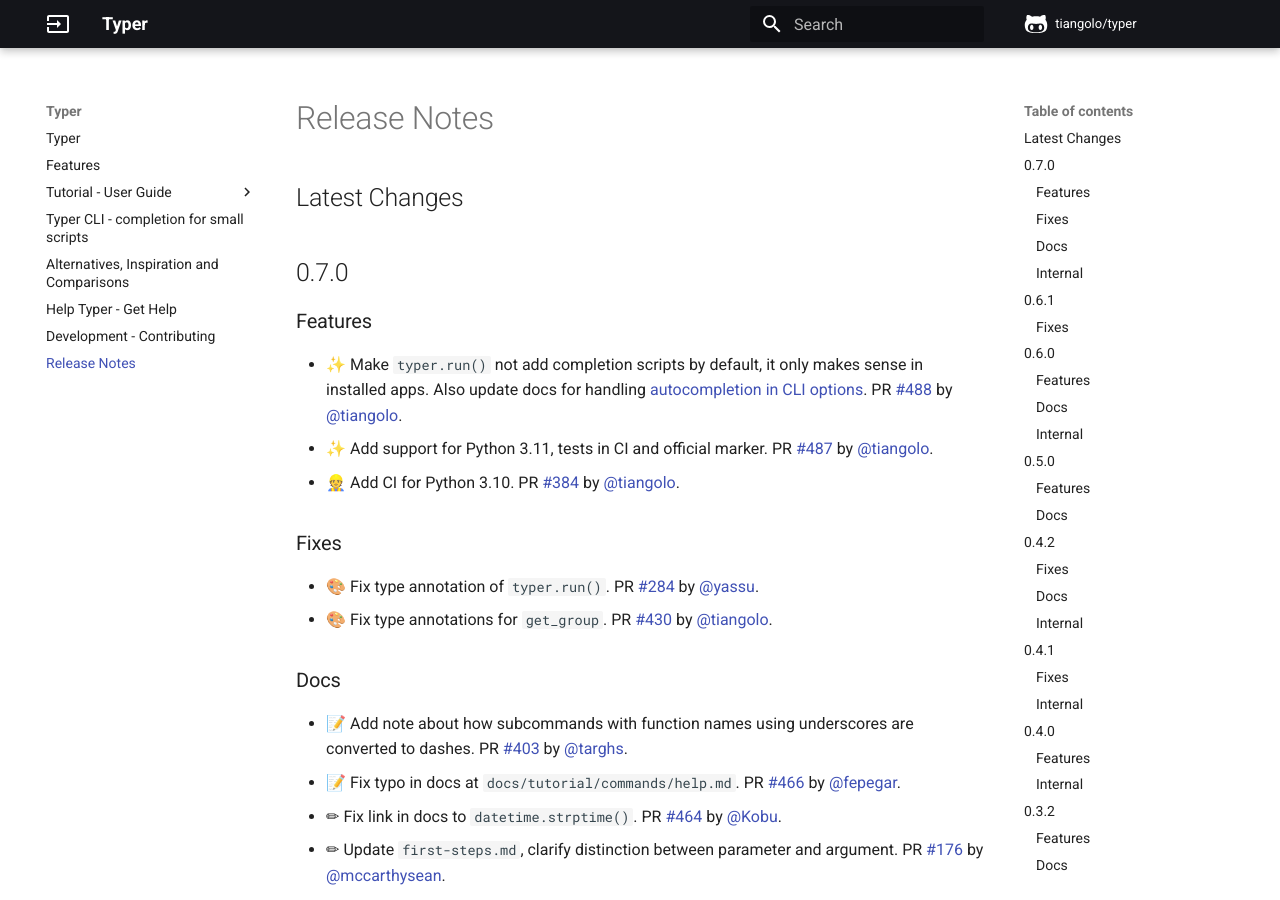
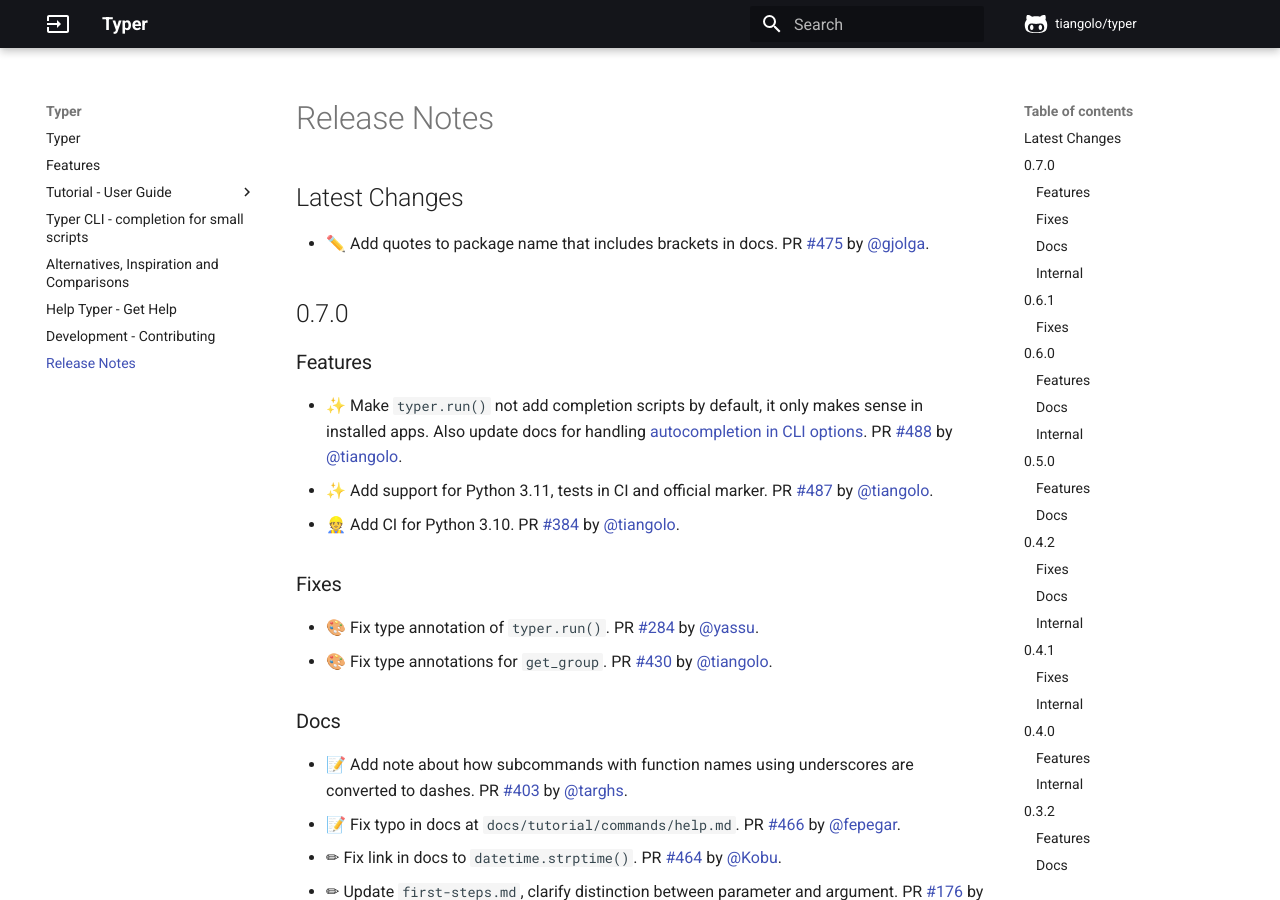
Before and after one commit to RED0731/red_pythonTyper, an MkDocs documentation site: the page built from docs/release-notes.md, in a window 1280 px wide and 900 px high. Built offline with MkDocs 1.6.1 and Material for MkDocs 9.7.7, drawn with Linux system fonts in a browser that asks for light colours; comment, search, counter and statistics services are not loaded.

Commit message:
📝 Update release notes

```diff
--- a/docs/release-notes.md
+++ b/docs/release-notes.md
@@ -1,5 +1,6 @@
 ## Latest Changes
 
+* ✏️ Add quotes to package name that includes brackets in docs. PR [#475](https://github.com/tiangolo/typer/pull/475) by [@gjolga](https://github.com/gjolga).
 
 ## 0.7.0
 
```
